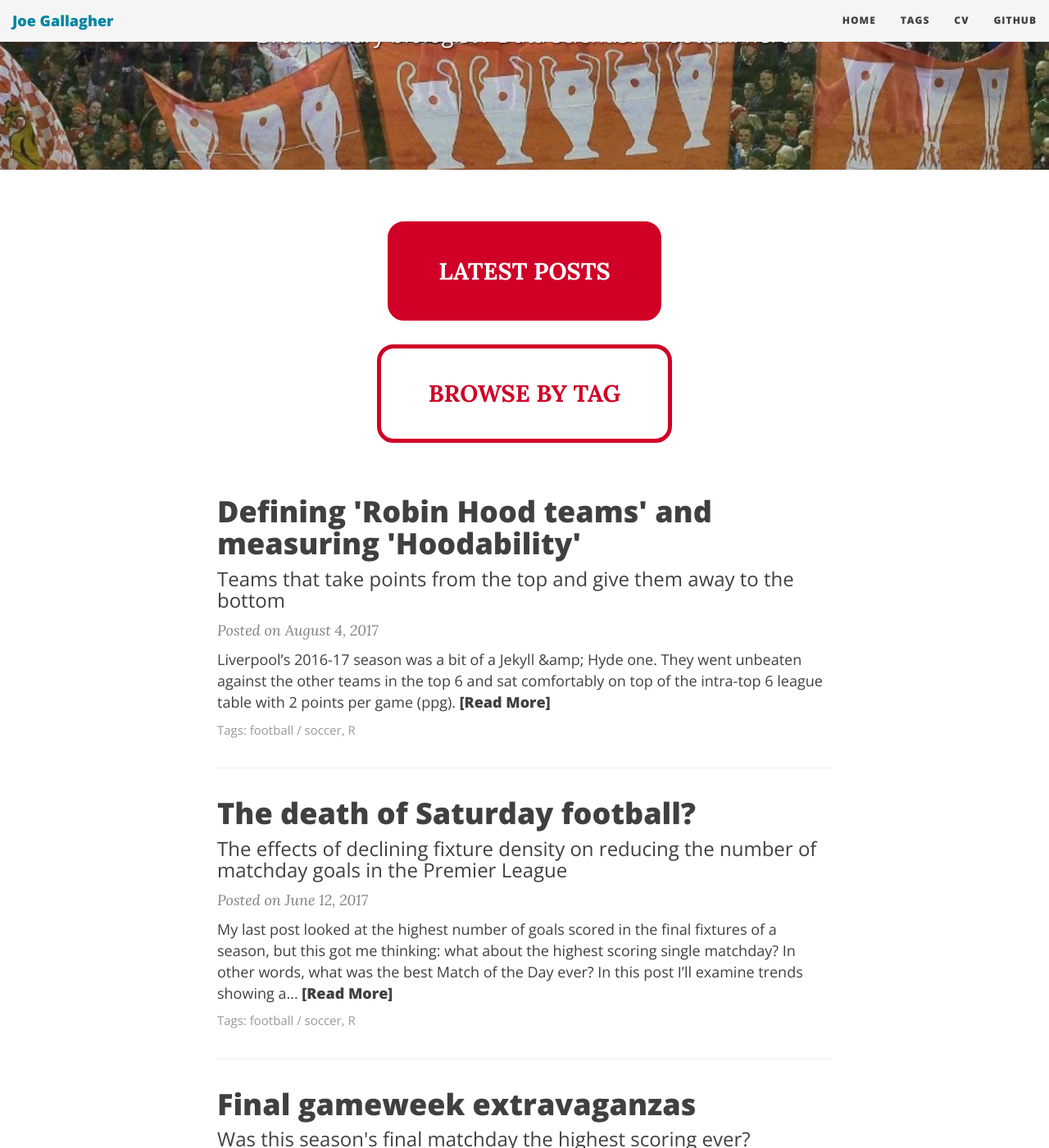
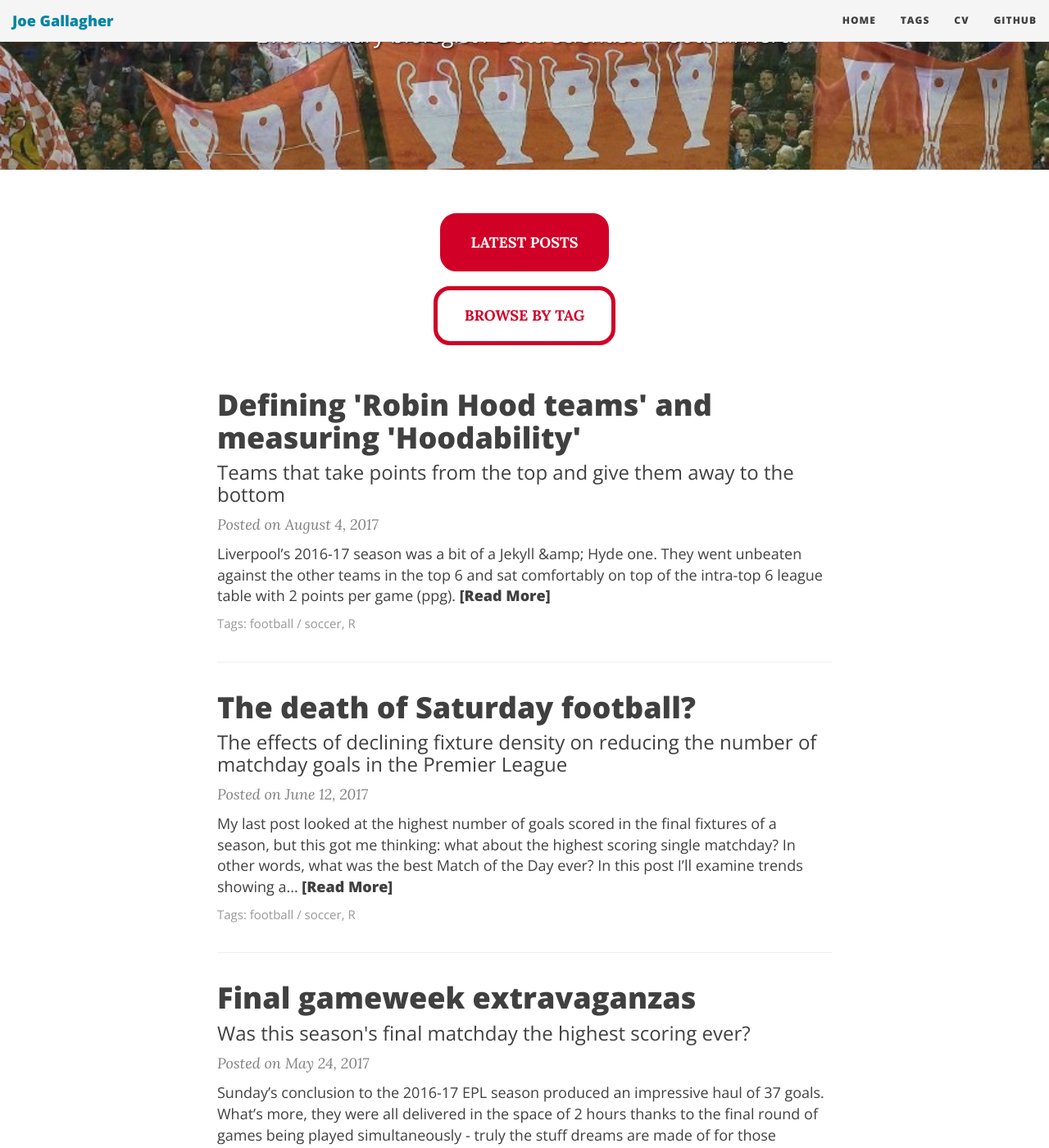
Before and after one commit to JoGall/jogall.github.io, a Jekyll site: the page built from index.html, in a window 1280 px wide and 1400 px high, scrolled down 336 px. Shown: the whole window at 82% size. Built offline with Jekyll 4.4.1, drawn with Linux system fonts in a browser that asks for light colours; nearby versions of some CDN libraries; the list of posts is cut into pages by our own code.

```diff
--- a/css/button.css
+++ b/css/button.css
@@ -1,13 +1,3 @@
-/*div {
-  text-align:centre;
-  margin: 3rem auto;
-  max-width: 660px;
-  width: 100%;
-  display: flex;
-  justify-content: center;
-}*/
-
-/* GENERAL BUTTON STYLING */
 button,
 button::after {
   -webkit-transition: all 0.3s;
@@ -22,10 +12,10 @@
   border-radius: 20px;
   color: #D00027;
   display: block;
-  font-size: 1.6em;
+  font-size: 1em;
   font-weight: bold;
   margin: 1em auto;
-  padding: 1.2em 2em;
+  padding: 1em 1.8em;
   position: relative;
   text-transform: uppercase;
 }
@@ -52,10 +42,8 @@
   border-radius: 20px;
   color: #FFF;
   display: block;
-  font-size: 1.6em;
   font-weight: bold;
   margin: 1em auto;
-  padding: 1.2em 2em;
   position: relative;
   text-transform: uppercase;
 }
```
